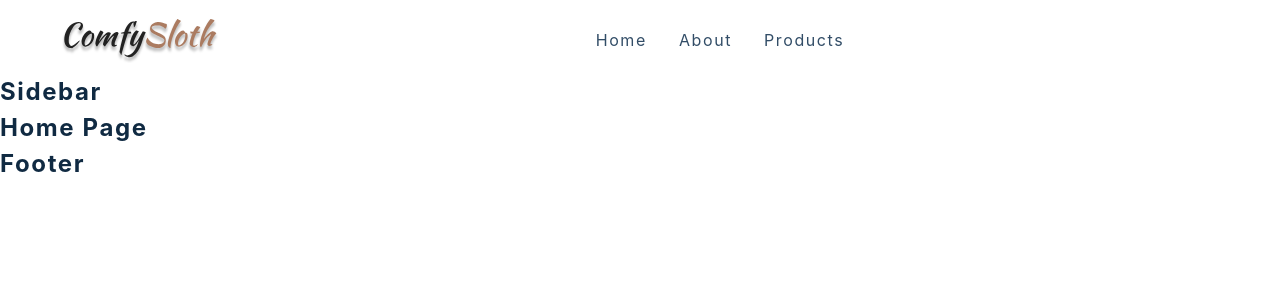
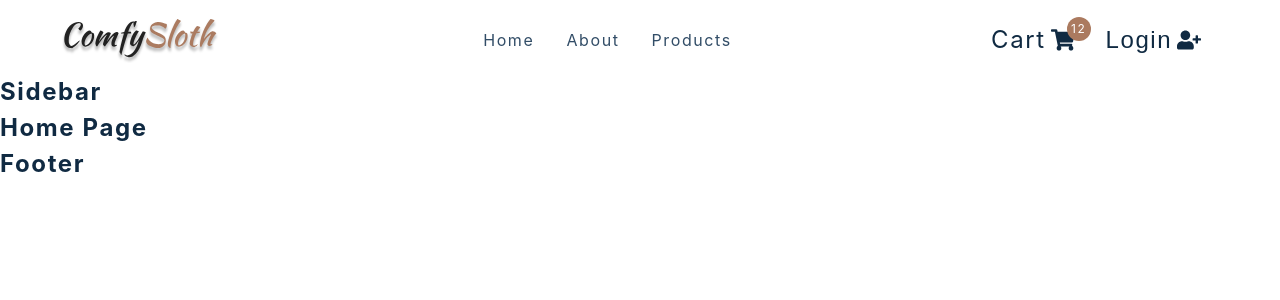
Before and after one commit to logan-lampton/comfy-sloth, a React (Vite) app: page / in a window 1280 px wide. Shown: the top 300 px of the page. Built offline with nearby package versions, Linux system fonts and the light colour scheme.

Commit message:
added cart buttons to Navbar

```diff
--- a/src/components/CartButtons.jsx
+++ b/src/components/CartButtons.jsx
@@ -1,14 +1,25 @@
-import React from 'react'
-import { FaShoppingCart, FaUserMinus, FaUserPlus } from 'react-icons/fa'
-import { Link } from 'react-router-dom'
-import styled from 'styled-components'
-import { useProductsContext } from '../context/products_context'
-import { useCartContext } from '../context/cart_context'
-import { useUserContext } from '../context/user_context'
+import React from "react";
+import { FaShoppingCart, FaUserMinus, FaUserPlus } from "react-icons/fa";
+import { Link } from "react-router-dom";
+import styled from "styled-components";
+import { useProductsContext } from "../context/products_context";
+import { useCartContext } from "../context/cart_context";
+import { useUserContext } from "../context/user_context";
 
 const CartButtons = () => {
-  return <h4>cart buttons </h4>
-}
+  return (
+    <Wrapper className='cart-btn-wrapper'>
+      <Link to='/cart' className='cart-btn'>
+        Cart
+        <span className='cart-container'>
+          <FaShoppingCart />
+          <span className='cart-value'>12</span>
+        </span>
+      </Link>
+      <button type='button' className='auth-btn'>Login <FaUserPlus/></button>
+    </Wrapper>
+  );
+};
 
 const Wrapper = styled.div`
   display: grid;
@@ -62,5 +73,5 @@ const Wrapper = styled.div`
       margin-left: 5px;
     }
   }
-`
-export default CartButtons
+`;
+export default CartButtons;
--- a/src/components/Navbar.jsx
+++ b/src/components/Navbar.jsx
@@ -29,6 +29,7 @@ const Nav = () => {
             )
           })}
         </ul>
+        <CartButtons />
       </div>
     </NavContainer>
   );
```
